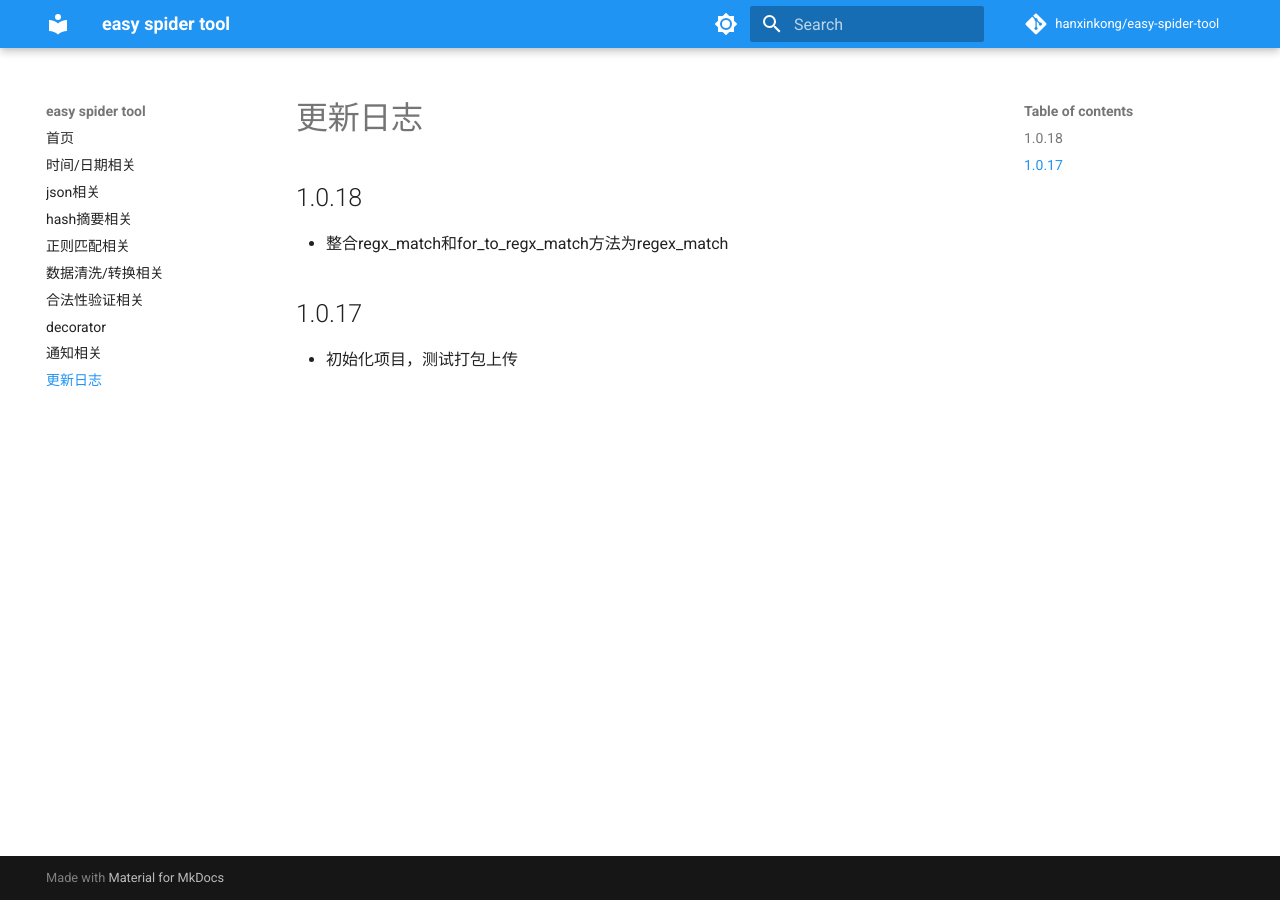
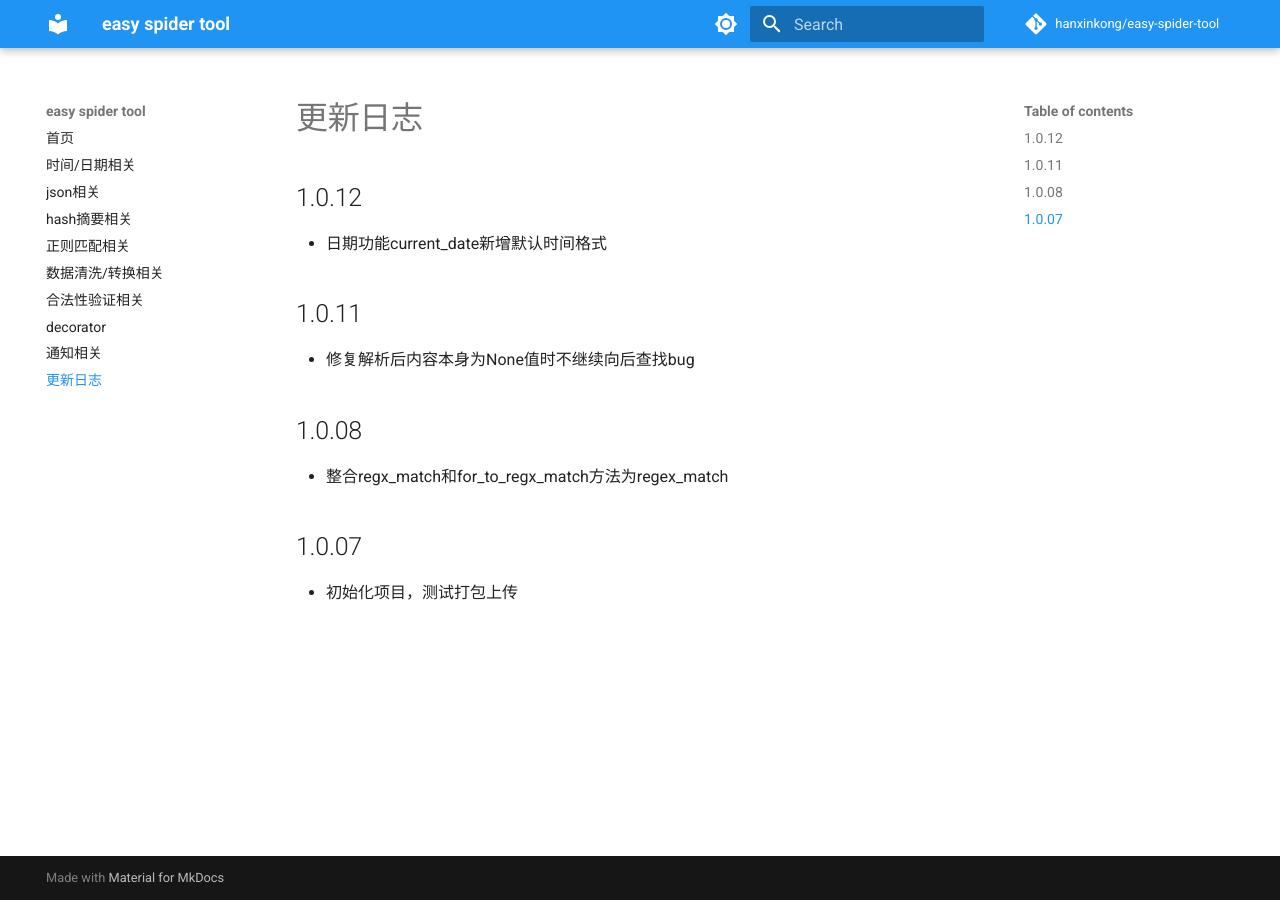
Before and after one commit to hanxinkong/easy-spider-tool, an MkDocs documentation site: the page built from docs/docs/log.md, in a window 1280 px wide. Built offline with MkDocs 1.6.1 and Material for MkDocs 9.7.7, drawn with Linux system fonts in a browser that asks for light colours; comment, search, counter and statistics services are not loaded.

Commit message:
更新说明文档

```diff
--- a/docs/docs/log.md
+++ b/docs/docs/log.md
@@ -1,10 +1,17 @@
 # 更新日志
 
-## 1.0.18
+## 1.0.12
+
+* 日期功能current_date新增默认时间格式
+
+## 1.0.11
+
+* 修复解析后内容本身为None值时不继续向后查找bug
+
+## 1.0.08
 
 * 整合regx_match和for_to_regx_match方法为regex_match
 
-
-## 1.0.17
+## 1.0.07
 
 * 初始化项目，测试打包上传
```
Also changed, not shown: README.md.
